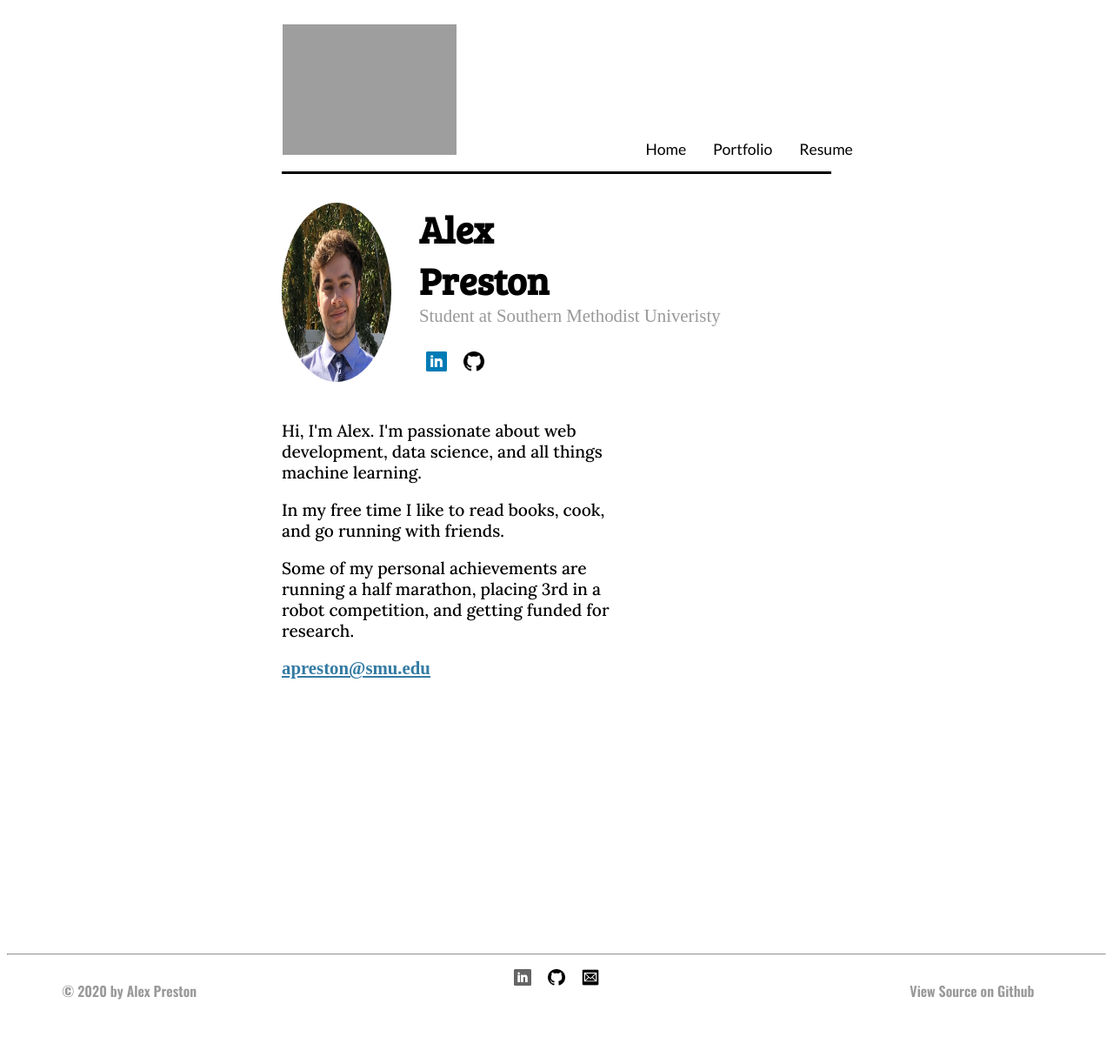
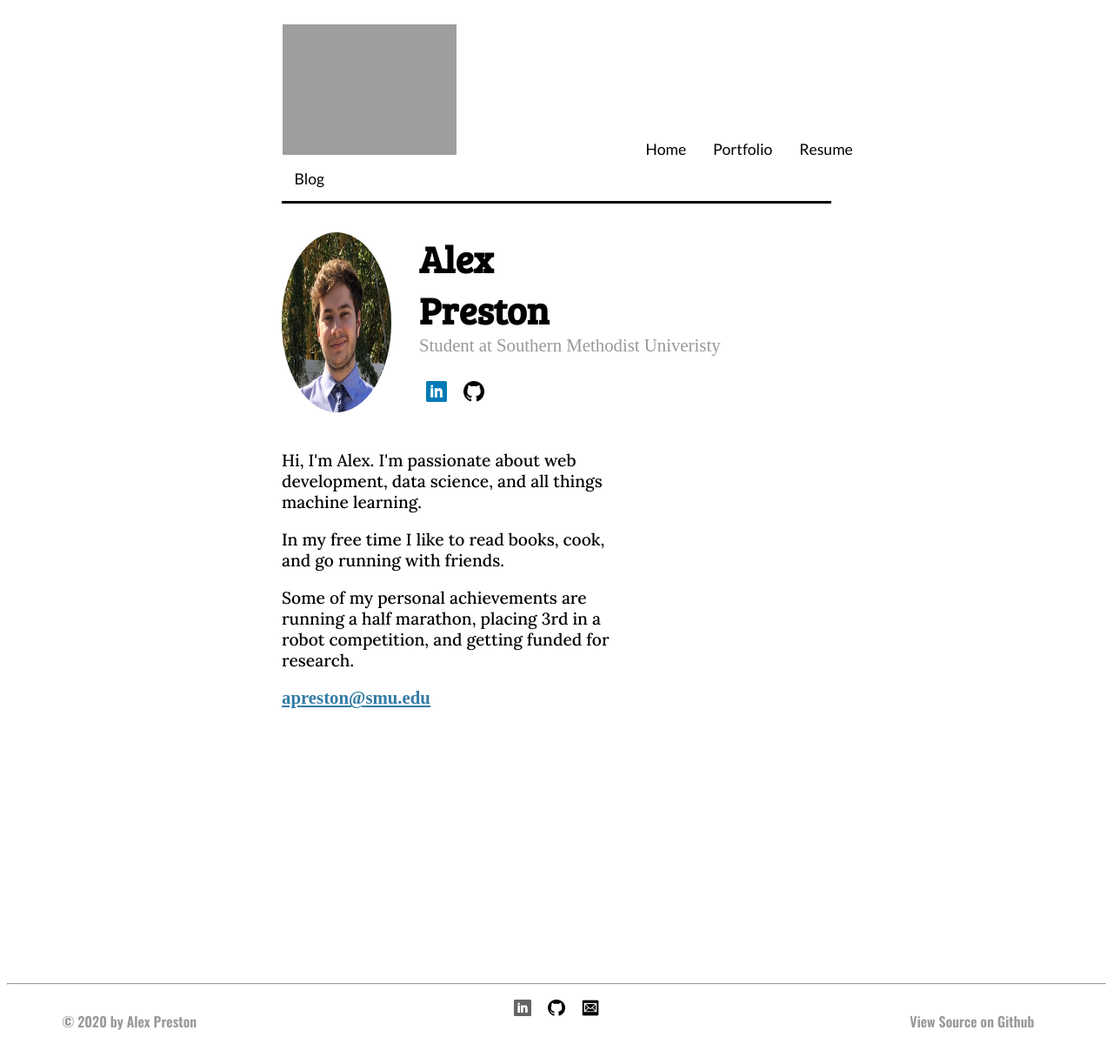
Before and after one commit to alexrpreston/alexpreston.org, a Django app: page / in a window 1280 px wide. Shown: the whole page at 87% size. Before the commit the page ends 1149 px from the top, so only its background shows below. Run offline with Django 3.2, Linux system fonts and the light colour scheme; grey boxes are pictures that could not be loaded.

```diff
--- a/portfolio/templates/portfolio/base.html
+++ b/portfolio/templates/portfolio/base.html
@@ -27,6 +27,7 @@
                 <a href="{% url 'home' %}" class="websiteSectionLink"><li class="navBarLink">Home</li></a>
                 <a href="{% url 'portfolio' %}" class="websiteSectionLink"> <li class="navBarLink">Portfolio</li></a>
                 <a href="{% url 'resume' %}" class="websiteSectionLink"><li class="navBarLink">Resume</li></a>
+                <a href="{% url 'blog' %}" class="websiteSectionLink"><li class="navBarLink">Blog</li></a>
             </ul>
         </div>
         <hr class="headerLine">
```
Also changed, not shown: portfolio/static/portfolio/images/resume.png, portfolio/static/portfolio/images/searchEngine.png, static/portfolio/images/resume.png, 12 other files.
